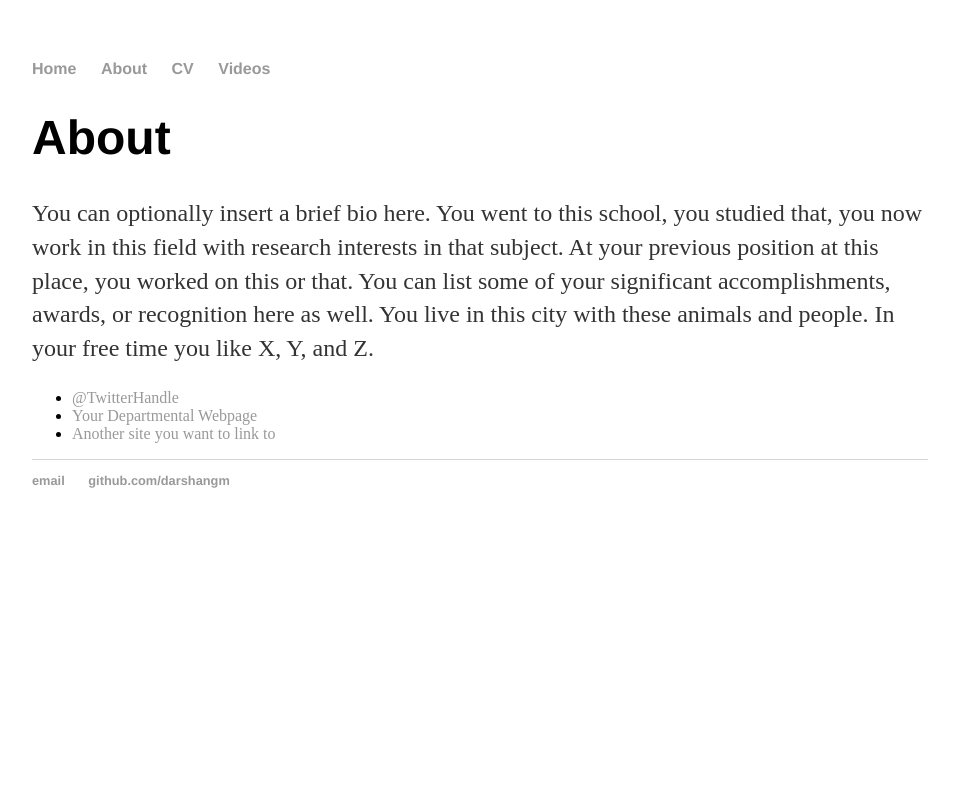
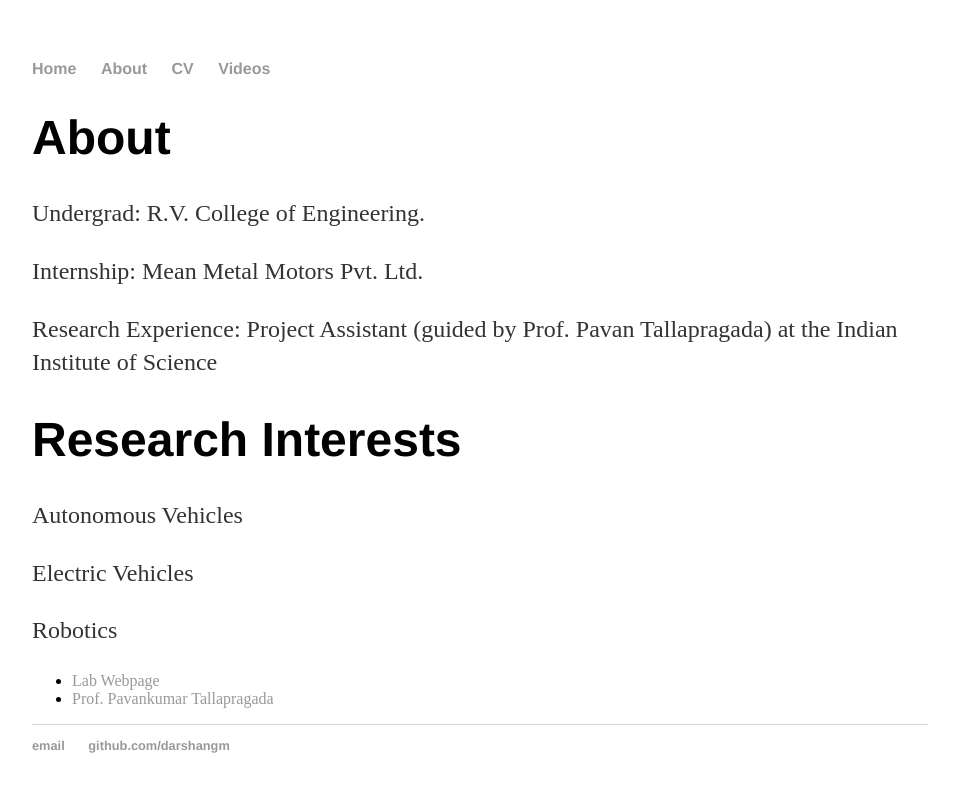
Before and after one commit to darshangm/darshangm.github.io, a Jekyll site: the page built from about/index.html, in a window 1280 px wide. Shown: the top 792 px of the page, without its empty margins (160-1119 px from the left). Built offline with Jekyll 4.4.1, drawn with Linux system fonts in a browser that asks for light colours.

Commit message:
Update index.html

```diff
--- a/about/index.html
+++ b/about/index.html
@@ -1,15 +1,22 @@
 ---
 layout: default
-title: About Hank Quinlan
+title: About Darshan Gadginmath
 ---
 
 		<div class="about">
 			<h1>About</h1>
-			<p>You can optionally insert a brief bio here. You went to this school, you studied that, you now work in this field with research interests in that subject. At your previous position at this place, you worked on this or that. You can list some of your significant accomplishments, awards, or recognition here as well. You live in this city with these animals and people. In your free time you like X, Y, and Z.</p>
+			<p>Undergrad: R.V. College of Engineering.</p>
+			<p>Internship: Mean Metal Motors Pvt. Ltd.</p>
+			<p>Research Experience: Project Assistant (guided by Prof. Pavan Tallapragada) at the Indian Institute of Science</p>
+
+			<h1>Research Interests</h1>
+			<p>Autonomous Vehicles</p>
+			<p>Electric Vehicles</p>
+			<p>Robotics</p>
 
 			<ul class="contacts">
-				<li><a href="#">@TwitterHandle</a></li>
-				<li><a href="#">Your Departmental Webpage</a></li>
-				<li><a href="#">Another site you want to link to</a></li>
+
+				<li><a href="http://auto.ee.iisc.ac.in/">Lab Webpage</a></li>
+				<li><a href="http://www.ee.iisc.ac.in/people/faculty/pavant/">Prof. Pavankumar Tallapragada</a></li>
 				</ul>
 		</div>
```
